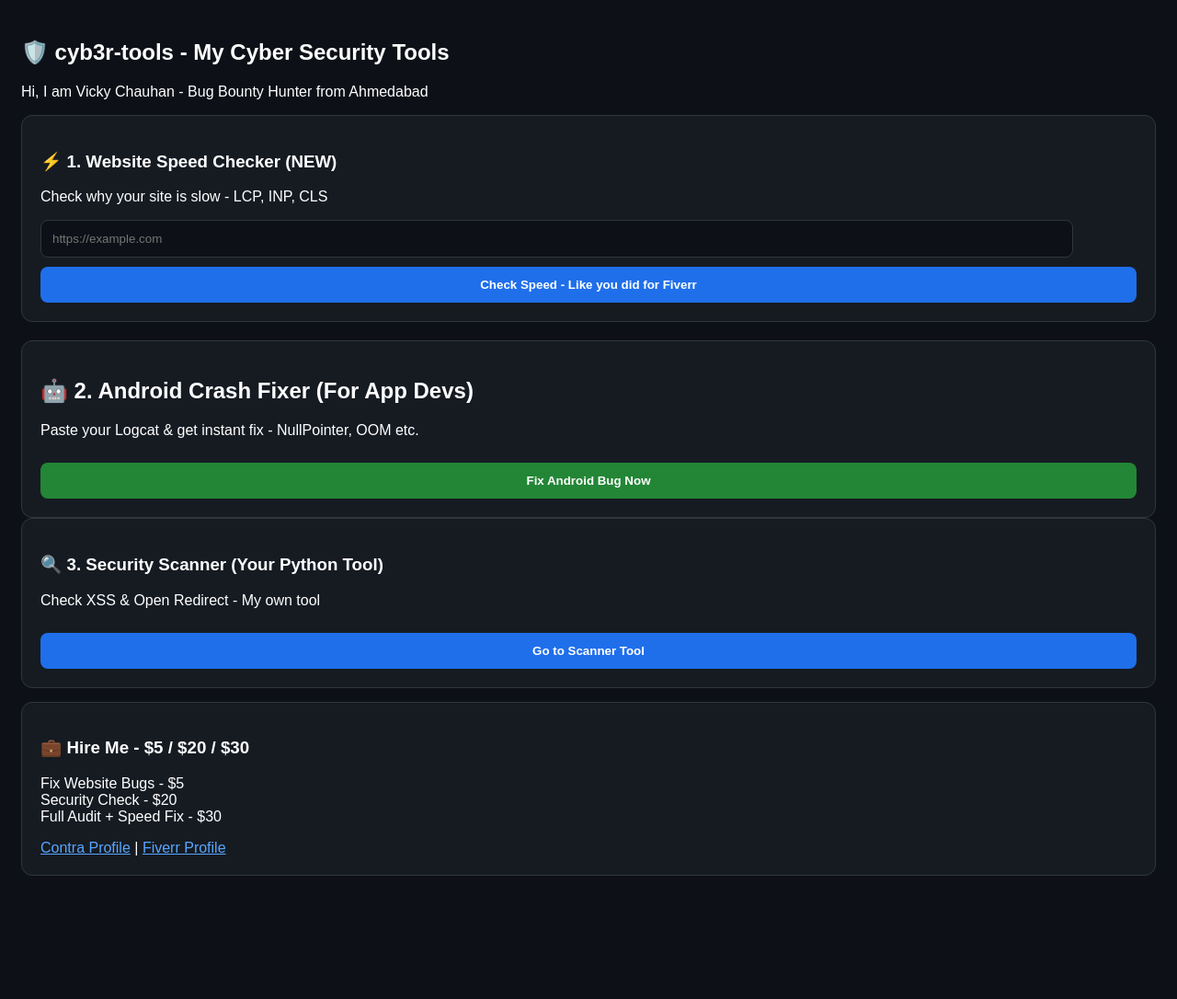
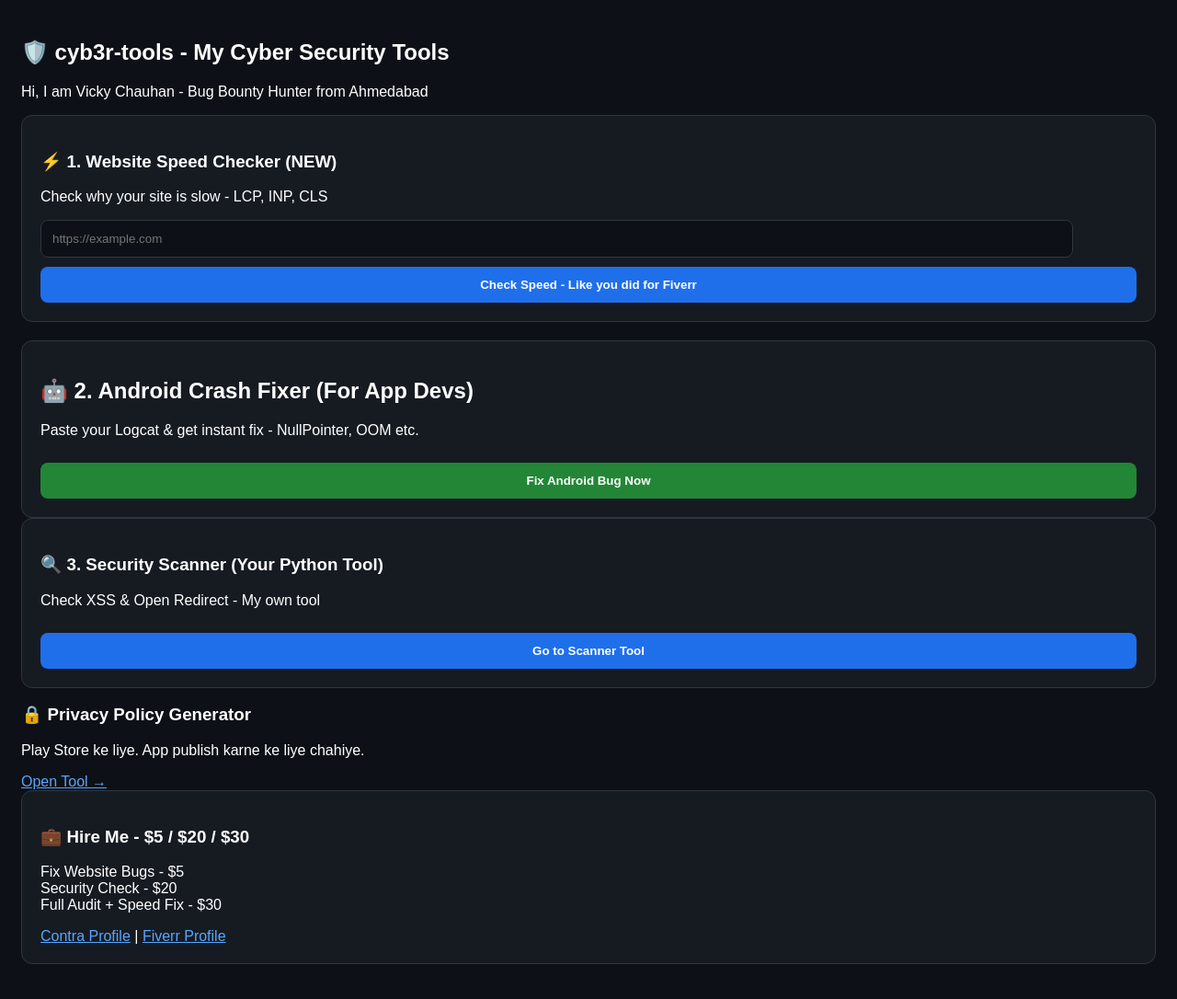
Before and after one commit to vickychauhan4949/cyb3r-tools, a plain HTML site: page index.html in a window 1280 px wide. Shown: the whole page at 92% size. Before the commit the page ends 990 px from the top, so only its background shows below. Drawn offline with Linux system fonts and the light colour scheme.

Commit message:
Update index.html

```diff
--- a/index.html
+++ b/index.html
@@ -34,6 +34,12 @@ a{color:#58a6ff}
 <a href="security-scanner/"><button>Go to Scanner Tool</button></a>
 </div>
 
+ <div class="card">
+<h3>🔒 Privacy Policy Generator</h3>
+<p>Play Store ke liye. App publish karne ke liye chahiye.</p>
+<a href="privacy-policy-generator/">Open Tool →</a>
+</div>
+
 <div class="box">
 <h3>💼 Hire Me - $5 / $20 / $30</h3>
 <p>Fix Website Bugs - $5<br>Security Check - $20<br>Full Audit + Speed Fix - $30</p>
```
